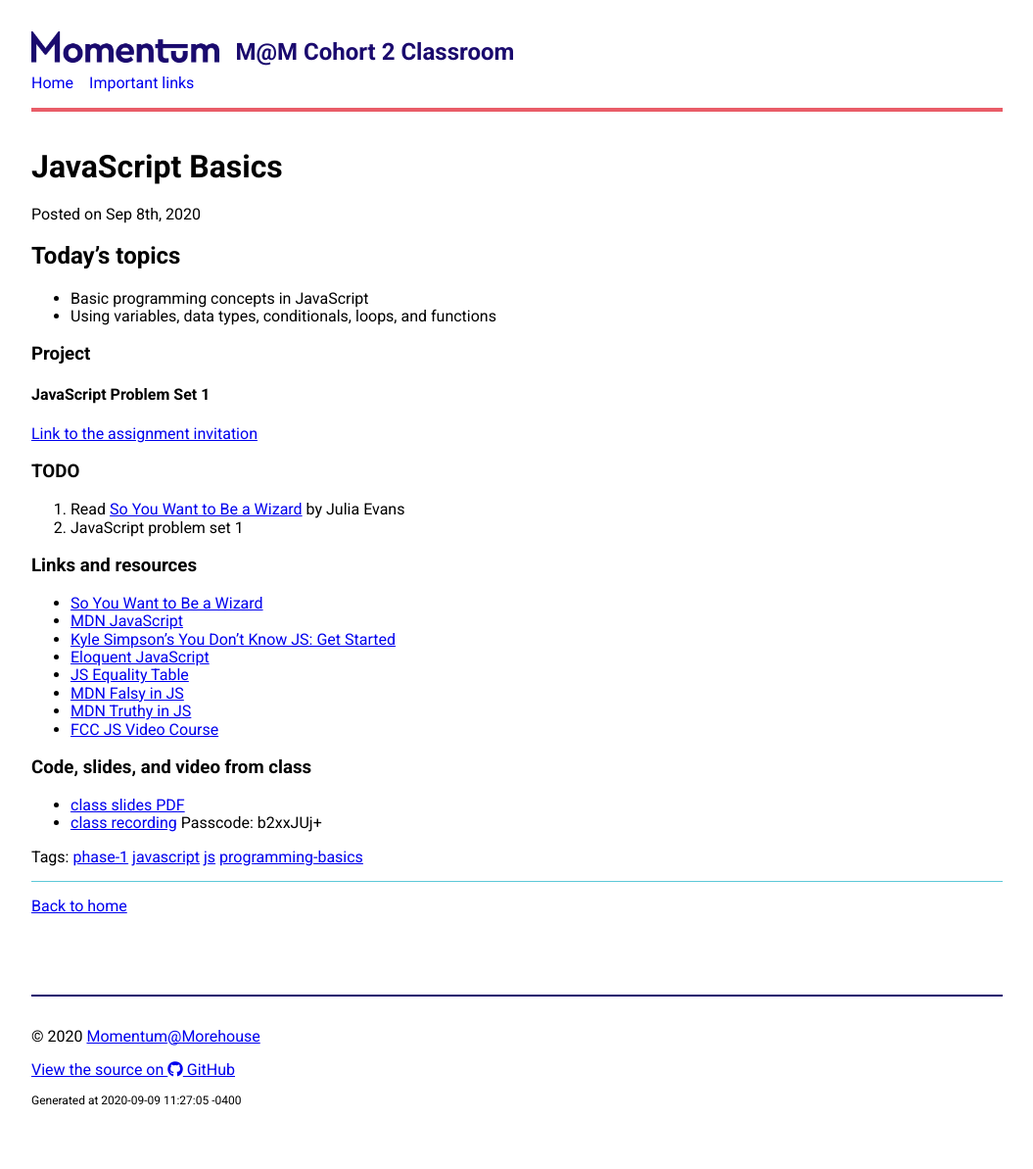
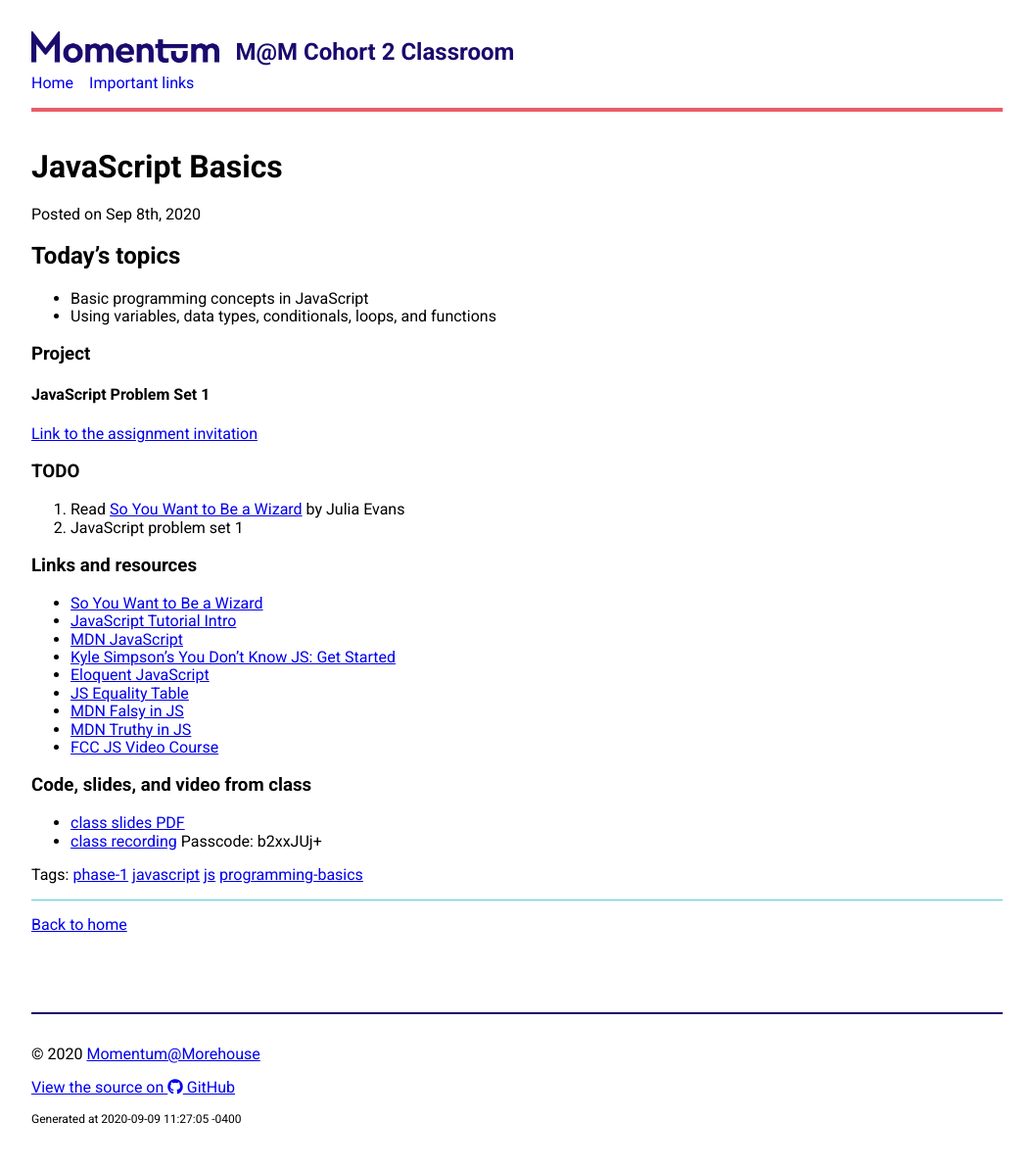
Before and after one commit to Momentum-Morehouse-2/Momentum-Morehouse-2.github.io, a Jekyll site: the page built from _posts/2020-09-08-js-basics.md, in a window 1280 px wide. Shown: the whole page at 98% size, without its empty margins (112-1167 px from the left). Built offline with Jekyll 4.4.1, drawn with Linux system fonts in a browser that asks for light colours; nearby versions of some CDN libraries.

Commit message:
add js tutorial

```diff
--- a/_posts/2020-09-08-js-basics.md
+++ b/_posts/2020-09-08-js-basics.md
@@ -24,6 +24,7 @@ tags: phase-1 javascript js programming-basics
 ### Links and resources
 
 - [So You Want to Be a Wizard](https://jvns.ca/wizard-zine.pdf)
+- [JavaScript Tutorial Intro](https://javascript.info/first-steps)
 - [MDN JavaScript](https://developer.mozilla.org/en-US/docs/Web/JavaScript)
 - [Kyle Simpson's You Don't Know JS: Get Started](https://github.com/getify/You-Dont-Know-JS/blob/2nd-ed/get-started/ch2.md)
 - [Eloquent JavaScript](https://eloquentjavascript.net/)
```
